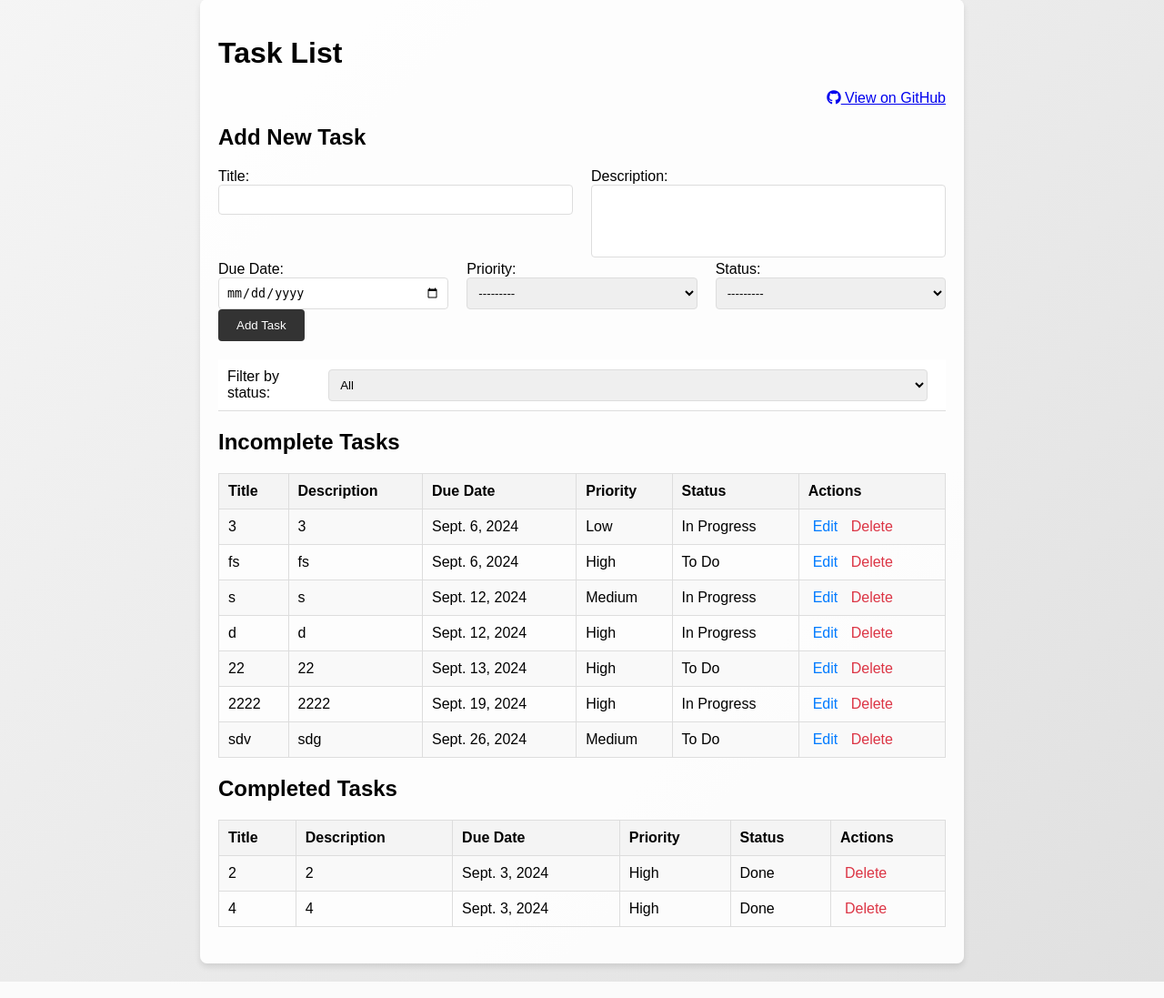
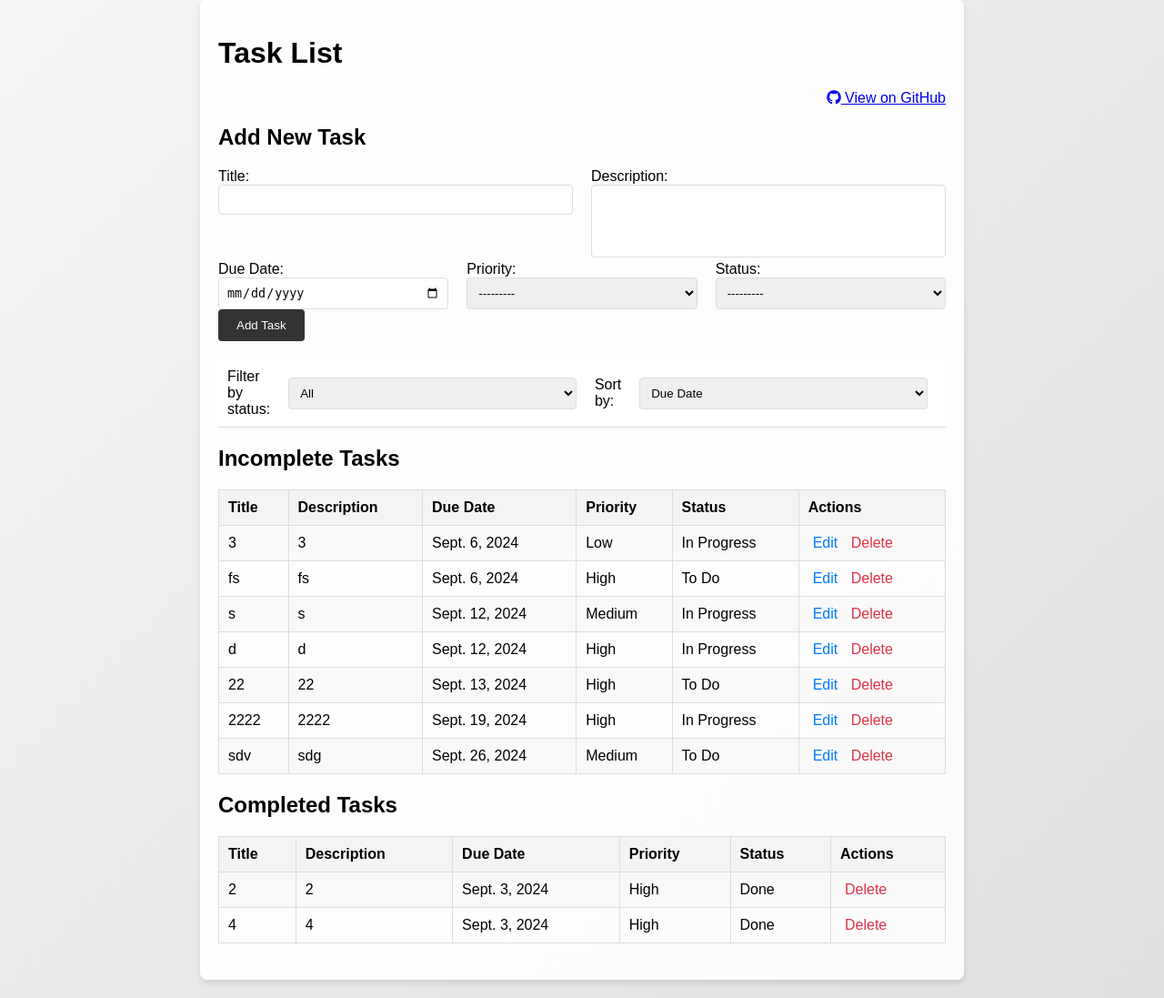
Before and after one commit to zeddkhan03/django-tasklist, a Django app: page /tasks/ in a window 1280 px wide. Shown: the part 21-1118 px from the top of the page at 91% size. Run offline with Django 5.2, Linux system fonts and the light colour scheme; data comes from the database, SQL or seed files in the repository.

Commit message:
added sort button functionality

```diff
--- a/tasks/templates/tasks/task_list.html
+++ b/tasks/templates/tasks/task_list.html
@@ -66,6 +66,11 @@
                             <option value="To Do" {% if request.GET.status == 'To Do' %}selected{% endif %}>To Do</option>
                             <option value="In Progress" {% if request.GET.status == 'In Progress' %}selected{% endif %}>In Progress</option>
                             <option value="Done" {% if request.GET.status == 'Done' %}selected{% endif %}>Done</option>
+                        </select>
+                        <label>Sort by:</label>
+                        <select name="sort_by" onchange="this.form.submit()">
+                            <option value="due_date" {% if request.GET.sort_by == 'due_date' %}selected{% endif %}>Due Date</option>
+                            <option value="priority" {% if request.GET.sort_by == 'priority' %}selected{% endif %}>Priority</option>
                         </select>
                     </div>
                 </form>
```
Also changed, not shown: 4 other files.
